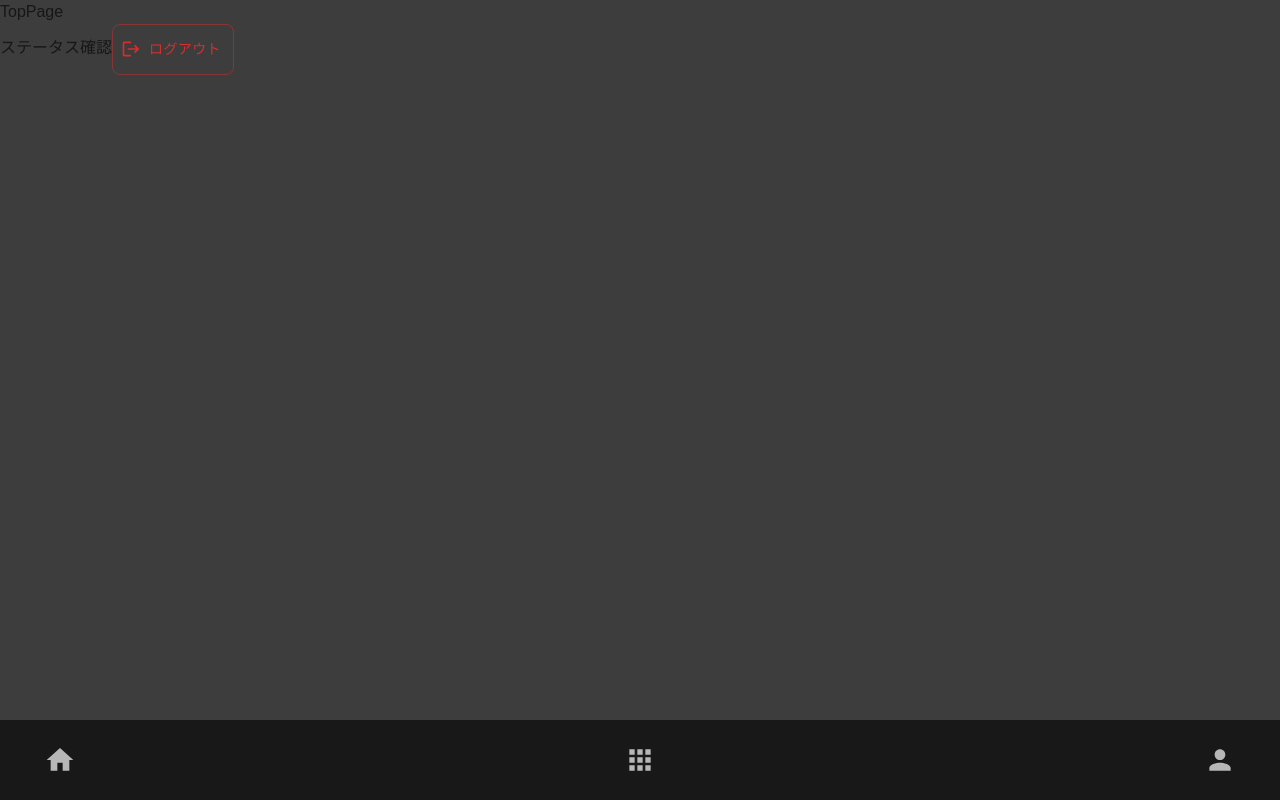
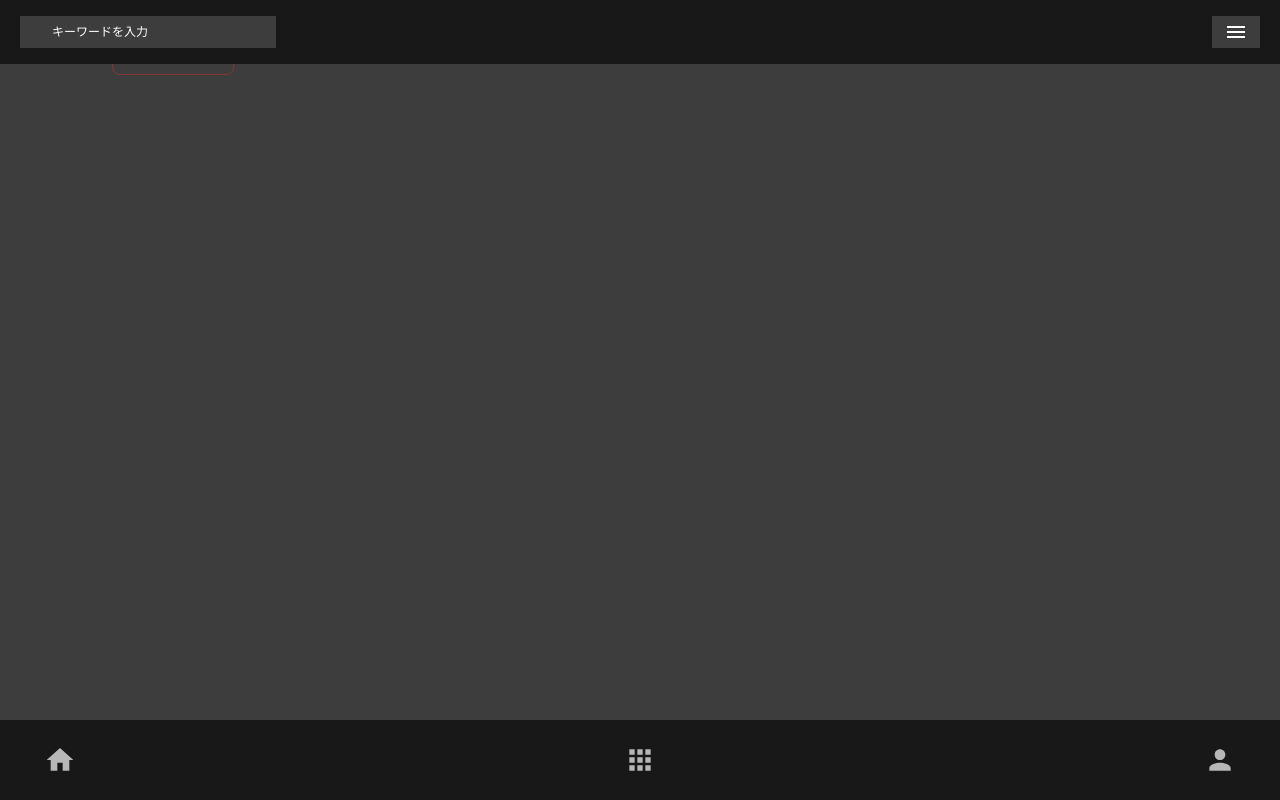
Before and after one commit to Takuya0202/foodsnap-app, a Next.js app in the folder frontend/: page /stores/top in a window 1280 px wide. Built offline with nearby package versions, Linux system fonts and the light colour scheme; no server answers; what hono would draw is missing.

Commit message:
headerの作成

```diff
--- /dev/null
+++ b/frontend/app/components/atoms/buttons/humberger-button.tsx
@@ -0,0 +1,14 @@
+import { Menu } from "@mui/icons-material";
+
+
+export default function HumbergerButton() {
+  return (
+    <button className="w-[48px] h-[32px] flex justify-center items-center bg-[#3d3d3d]">
+      <Menu
+      sx={{
+        color: "#fff"
+      }}
+      />
+    </button>
+  );
+}
--- /dev/null
+++ b/frontend/app/components/atoms/input/keyword-input.tsx
@@ -0,0 +1,9 @@
+export default function KeywordInput() {
+  return (
+    <div>
+      <input type="text" className="w-[256px] h-[32px] bg-[#3d3d3d] py-2 pl-8
+      placeholder:text-white placeholder:text-[12px] text-white text-[12px]"
+      placeholder="キーワードを入力"/>
+    </div>
+  );
+}
--- /dev/null
+++ b/frontend/app/components/molecules/header/sp-user-header.tsx
@@ -0,0 +1,12 @@
+import HumbergerButton from "../../atoms/buttons/humberger-button";
+import KeywordInput from "../../atoms/input/keyword-input";
+
+export default function SpUserHeader() {
+  return (
+    <div className="w-full py-4 px-5 flex justify-between items-center bg-[#181818]
+    fixed top-0 z-50">
+      <KeywordInput />
+      <HumbergerButton />
+    </div>
+  );
+}
--- a/frontend/app/stores/top/page.tsx
+++ b/frontend/app/stores/top/page.tsx
@@ -1,9 +1,11 @@
 import Link from "next/link";
 import LogoutButton from "../../components/atoms/buttons/logout-button";
 import SpUserFooter from "../../components/molecules/footer/sp-user-footer";
+import SpUserHeader from "@/app/components/molecules/header/sp-user-header";
 export default function TopPage() {
   return (
     <div>
+      <SpUserHeader />
       <h1>TopPage</h1>
       <Link href="/user">ステータス確認</Link>
       <LogoutButton />
```
